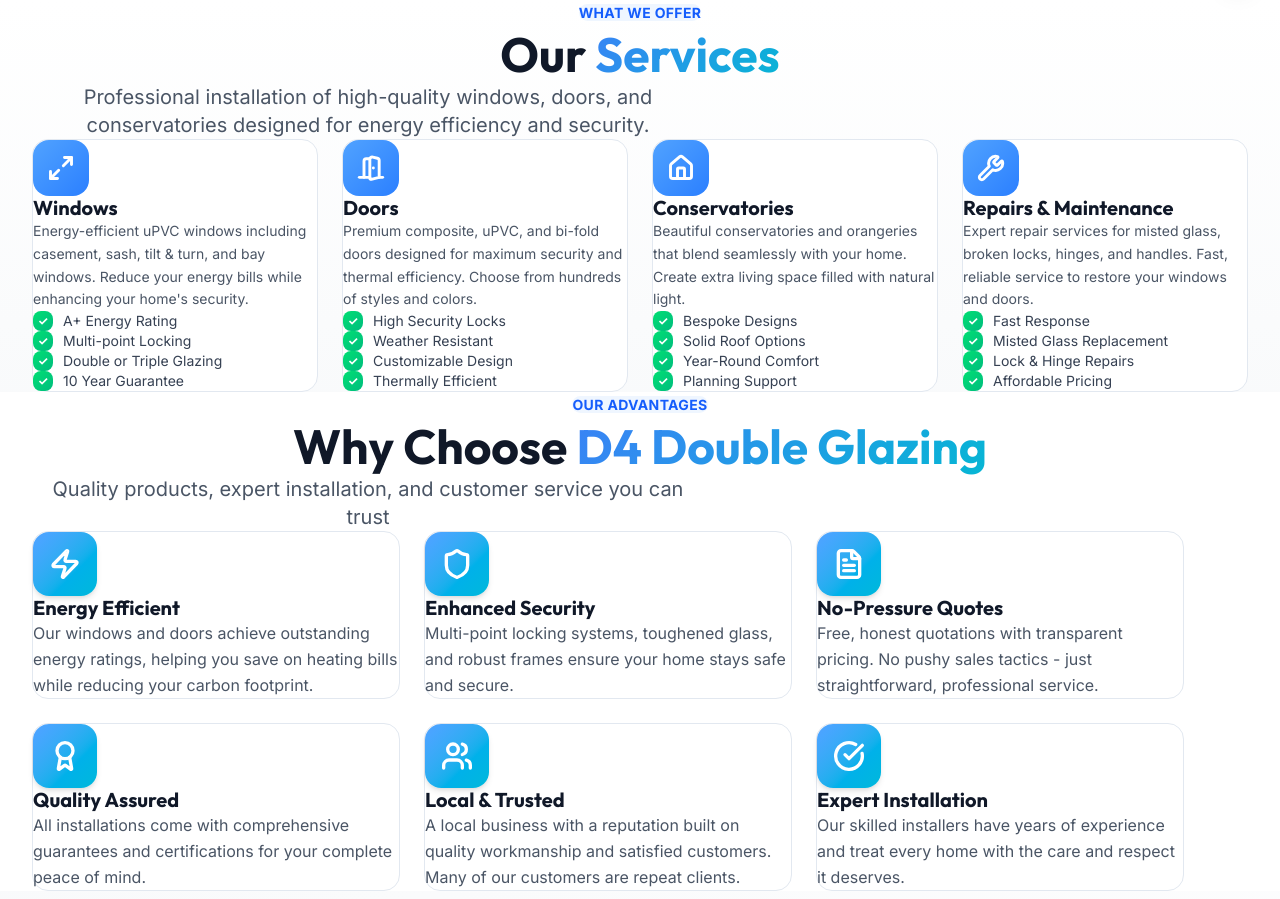
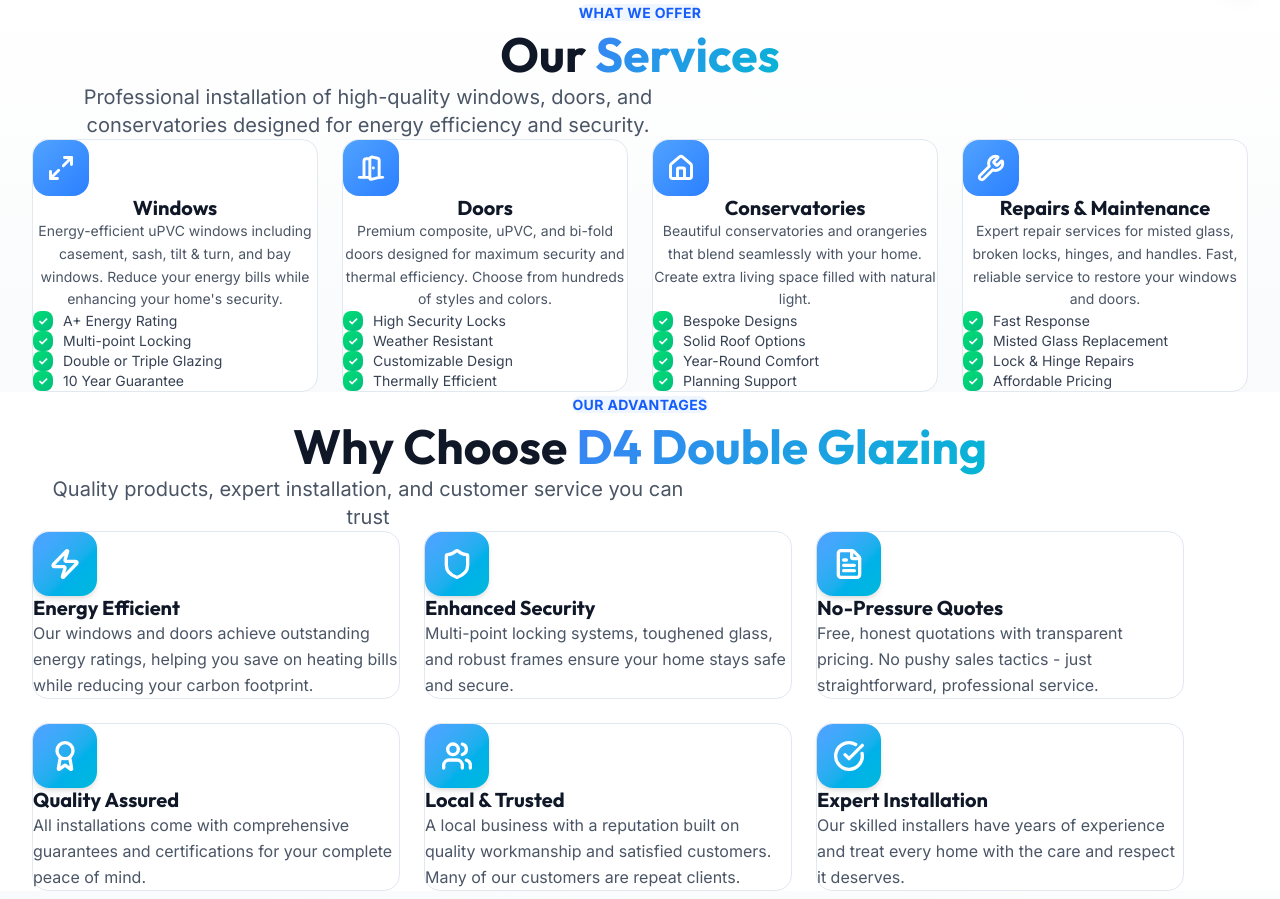
Before and after one commit to singhalamjeet/d4doubleglazing, a Next.js app: page / in a window 1280 px wide. Shown: the part 800-1699 px from the top of the page. Built offline with nearby package versions, Linux system fonts and the light colour scheme.

Commit message:
Center align service cards and grid for better visual balance

```diff
--- a/components/Services.tsx
+++ b/components/Services.tsx
@@ -37,7 +37,7 @@
                 </motion.div>
 
                 {/* Services Grid */}
-                <div className="grid grid-cols-1 md:grid-cols-2 lg:grid-cols-4 gap-6">
+                <div className="grid grid-cols-1 md:grid-cols-2 lg:grid-cols-4 gap-6 max-w-7xl mx-auto">
                     {services.map((service, index) => {
                         const IconComponent = iconMap[service.icon as keyof typeof iconMap];
 
@@ -51,9 +51,9 @@
                                 className="relative group"
                             >
                                 {/* Card */}
-                                <div className="modern-card h-full p-8">
+                                <div className="modern-card h-full p-8 text-center">
                                     {/* Icon */}
-                                    <div className="w-14 h-14 bg-gradient-to-br from-blue-400 to-blue-500 rounded-2xl flex items-center justify-center mb-5 group-hover:scale-110 transition-transform">
+                                    <div className="w-14 h-14 bg-gradient-to-br from-blue-400 to-blue-500 rounded-2xl flex items-center justify-center mb-5 group-hover:scale-110 transition-transform mx-auto">
                                         <IconComponent className="w-7 h-7 text-white" strokeWidth={2.5} />
                                     </div>
 
@@ -64,7 +64,7 @@
                                     <p className="text-gray-600 mb-6 leading-relaxed text-sm">{service.description}</p>
 
                                     {/* Features */}
-                                    <ul className="space-y-2.5 mb-6">
+                                    <ul className="space-y-2.5 mb-6 text-left max-w-xs mx-auto">
                                         {service.features.map((feature, featureIndex) => (
                                             <li key={featureIndex} className="flex items-start gap-2.5 text-sm text-gray-700">
                                                 <span className="w-5 h-5 bg-gradient-to-br from-green-400 to-emerald-500 rounded-lg flex items-center justify-center flex-shrink-0 mt-0.5">
```
